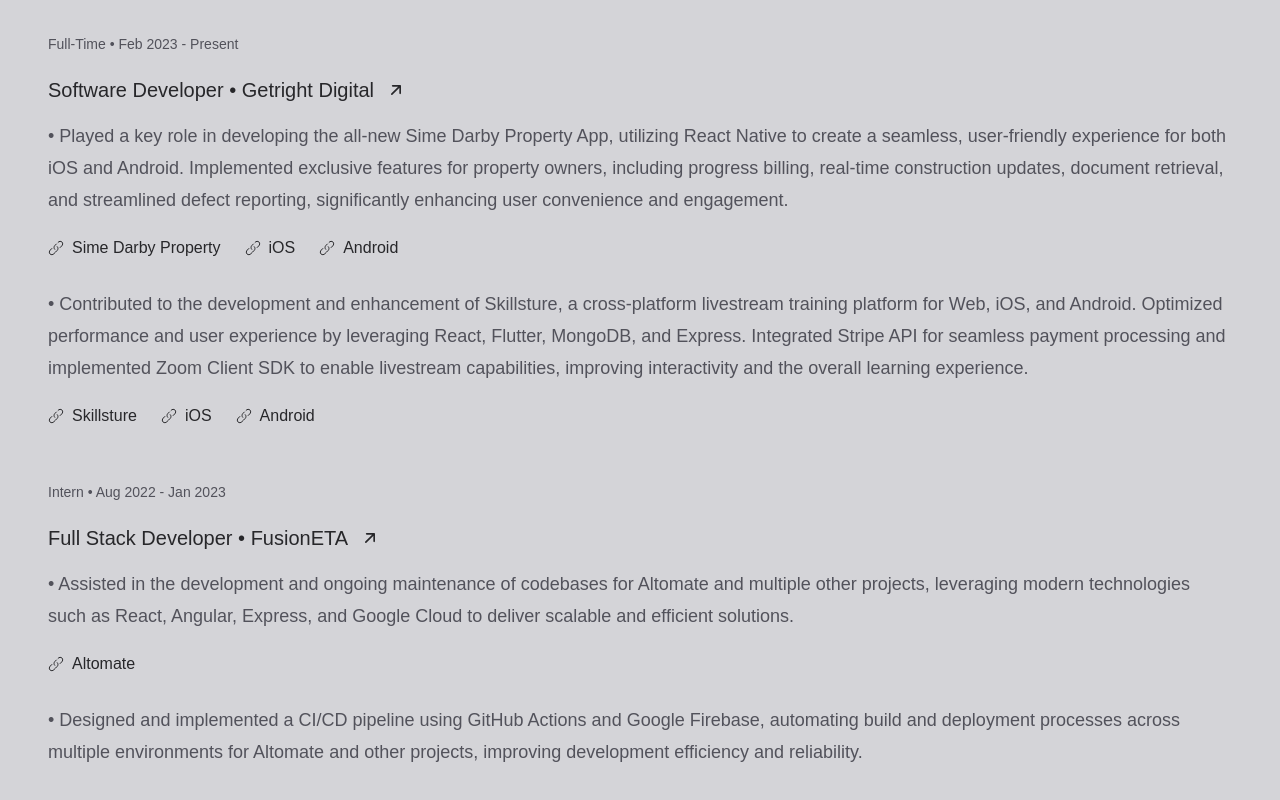
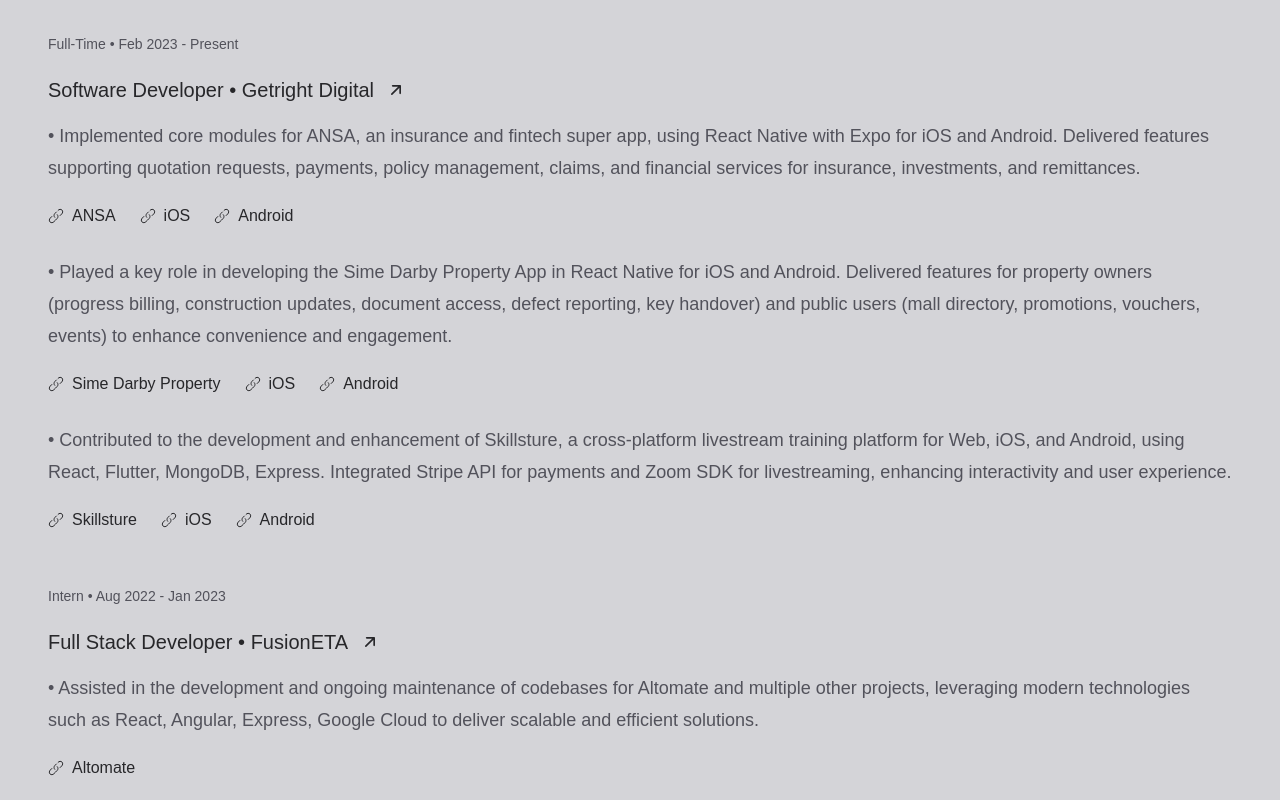
Before and after one commit to jeremyytann/tanchiachun-com-v2, a Next.js app: page / in a window 1280 px wide. Shown: the part 800-1600 px from the top of the page. Built offline with nearby package versions, Linux system fonts and the light colour scheme.

Commit message:
docs: Update experience

```diff
--- a/src/components/home/experience.tsx
+++ b/src/components/home/experience.tsx
@@ -21,11 +21,48 @@
         </a>
 
         <p className="text-md md:text-lg font-light color-primary leading-8">
-          {'\u2022'} Played a key role in developing the all-new Sime Darby Property App,
-          utilizing React Native to create a seamless, user-friendly experience for both iOS
-          and Android. Implemented exclusive features for property owners, including
-          progress billing, real-time construction updates, document retrieval, and
-          streamlined defect reporting, significantly enhancing user convenience and engagement.
+          {'\u2022'} Implemented core modules for ANSA, an insurance and
+          fintech super app, using React Native with Expo for iOS and Android.
+          Delivered features supporting quotation requests, payments, policy
+          management, claims, and financial services for insurance,
+          investments, and remittances.
+        </p>
+
+        <div className="mt-1 mb-3 flex items-center gap-x-6 gap-y-3 flex-wrap">
+          <a className="w-fit flex items-center color-secondary gap-2 hover:cursor-pointer" href="https://www.ansa.my/" target="_blank" rel="noreferrer noopener" aria-label="ANSA (opens in a new tab)" title="ANSA">
+            <svg xmlns="http://www.w3.org/2000/svg" viewBox="0 0 24 24" fill="none" className="h-4 w-4" aria-hidden="true">
+              <path stroke="currentColor" strokeWidth="1.5" strokeLinecap="round" d="M15.197 3.35462C16.8703 1.67483 19.4476 1.53865 20.9536 3.05046C22.4596 4.56228 22.3239 7.14956 20.6506 8.82935L18.2268 11.2626M10.0464 14C8.54044 12.4882 8.67609 9.90087 10.3494 8.22108L12.5 6.06212"/>
+              <path stroke="currentColor" strokeWidth="1.5" strokeLinecap="round" d="M13.9536 10C15.4596 11.5118 15.3239 14.0991 13.6506 15.7789L11.2268 18.2121L8.80299 20.6454C7.12969 22.3252 4.55237 22.4613 3.0464 20.9495C1.54043 19.4377 1.67609 16.8504 3.34939 15.1706L5.77323 12.7373"/>
+            </svg>
+
+            <p className="font-medium">ANSA</p>
+          </a>
+
+          <a className="w-fit flex items-center color-secondary gap-2 hover:cursor-pointer" href="https://apps.apple.com/my/app/ansa-insurtech-fintech/id6744491420/" target="_blank" rel="noreferrer noopener" aria-label="ANSA iOS App (opens in a new tab)" title="ANSA iOS App">
+            <svg xmlns="http://www.w3.org/2000/svg" viewBox="0 0 24 24" fill="none" className="h-4 w-4" aria-hidden="true">
+              <path stroke="currentColor" strokeWidth="1.5" strokeLinecap="round" d="M15.197 3.35462C16.8703 1.67483 19.4476 1.53865 20.9536 3.05046C22.4596 4.56228 22.3239 7.14956 20.6506 8.82935L18.2268 11.2626M10.0464 14C8.54044 12.4882 8.67609 9.90087 10.3494 8.22108L12.5 6.06212"/>
+              <path stroke="currentColor" strokeWidth="1.5" strokeLinecap="round" d="M13.9536 10C15.4596 11.5118 15.3239 14.0991 13.6506 15.7789L11.2268 18.2121L8.80299 20.6454C7.12969 22.3252 4.55237 22.4613 3.0464 20.9495C1.54043 19.4377 1.67609 16.8504 3.34939 15.1706L5.77323 12.7373"/>
+            </svg>
+
+            <p className="font-medium">iOS</p>
+          </a>
+
+          <a className="w-fit flex items-center color-secondary gap-2 hover:cursor-pointer" href="https://play.google.com/store/apps/details?id=com.ansa_malaysia.ANSA&hl=en/" target="_blank" rel="noreferrer noopener" aria-label="ANSA Android App (opens in a new tab)" title="ANSA Android App">
+            <svg xmlns="http://www.w3.org/2000/svg" viewBox="0 0 24 24" fill="none" className="h-4 w-4" aria-hidden="true">
+              <path stroke="currentColor" strokeWidth="1.5" strokeLinecap="round" d="M15.197 3.35462C16.8703 1.67483 19.4476 1.53865 20.9536 3.05046C22.4596 4.56228 22.3239 7.14956 20.6506 8.82935L18.2268 11.2626M10.0464 14C8.54044 12.4882 8.67609 9.90087 10.3494 8.22108L12.5 6.06212"/>
+              <path stroke="currentColor" strokeWidth="1.5" strokeLinecap="round" d="M13.9536 10C15.4596 11.5118 15.3239 14.0991 13.6506 15.7789L11.2268 18.2121L8.80299 20.6454C7.12969 22.3252 4.55237 22.4613 3.0464 20.9495C1.54043 19.4377 1.67609 16.8504 3.34939 15.1706L5.77323 12.7373"/>
+            </svg>
+
+            <p className="font-medium">Android</p>
+          </a>
+        </div>
+
+        <p className="text-md md:text-lg font-light color-primary leading-8">
+          {'\u2022'} Played a key role in developing the Sime Darby Property
+          App in React Native for iOS and Android. Delivered features for
+          property owners (progress billing, construction updates, document
+          access, defect reporting, key handover) and public users (mall directory,
+          promotions, vouchers, events) to enhance convenience and engagement.
         </p>
 
         <div className="mt-1 mb-3 flex items-center gap-x-6 gap-y-3 flex-wrap">
@@ -58,12 +95,11 @@
         </div>
 
         <p className="text-md md:text-lg font-light color-primary leading-8">
-          {'\u2022'} Contributed to the development and enhancement of Skillsture,
-          a cross-platform livestream training platform for Web, iOS, and Android.
-          Optimized performance and user experience by leveraging React, Flutter,
-          MongoDB, and Express. Integrated Stripe API for seamless payment processing
-          and implemented Zoom Client SDK to enable livestream capabilities, improving
-          interactivity and the overall learning experience.
+          {'\u2022'} Contributed to the development and enhancement of
+          Skillsture, a cross-platform livestream training platform for
+          Web, iOS, and Android, using React, Flutter, MongoDB, Express.
+          Integrated Stripe API for payments and Zoom SDK for
+          livestreaming, enhancing interactivity and user experience.
         </p>
 
         <div className="mt-1 flex items-center gap-x-6 gap-y-3 flex-wrap">
@@ -112,10 +148,10 @@
         </a>
 
         <p className="text-md md:text-lg font-light color-primary leading-8">
-          {'\u2022'} Assisted in the development and ongoing maintenance of codebases
-          for Altomate and multiple other projects, leveraging modern technologies
-          such as React, Angular, Express, and Google Cloud to deliver scalable
-          and efficient solutions.
+          {'\u2022'} Assisted in the development and ongoing maintenance of
+          codebases for Altomate and multiple other projects, leveraging
+          modern technologies such as React, Angular, Express, Google Cloud
+          to deliver scalable and efficient solutions.
         </p>
 
         <div className="mt-1 mb-3 flex items-center gap-x-6 gap-y-3 flex-wrap">
@@ -130,10 +166,10 @@
         </div>
 
         <p className="text-md md:text-lg font-light color-primary leading-8">
-          {'\u2022'} Designed and implemented a CI/CD pipeline using GitHub Actions
+          {'\u2022'} Designed and built a CI/CD pipeline using GitHub Actions
           and Google Firebase, automating build and deployment processes across
-          multiple environments for Altomate and other projects, improving
-          development efficiency and reliability.
+          multiple environments for Altomate and other projects,
+          improving development efficiency and reliability.
         </p>
       </div>
 
```
